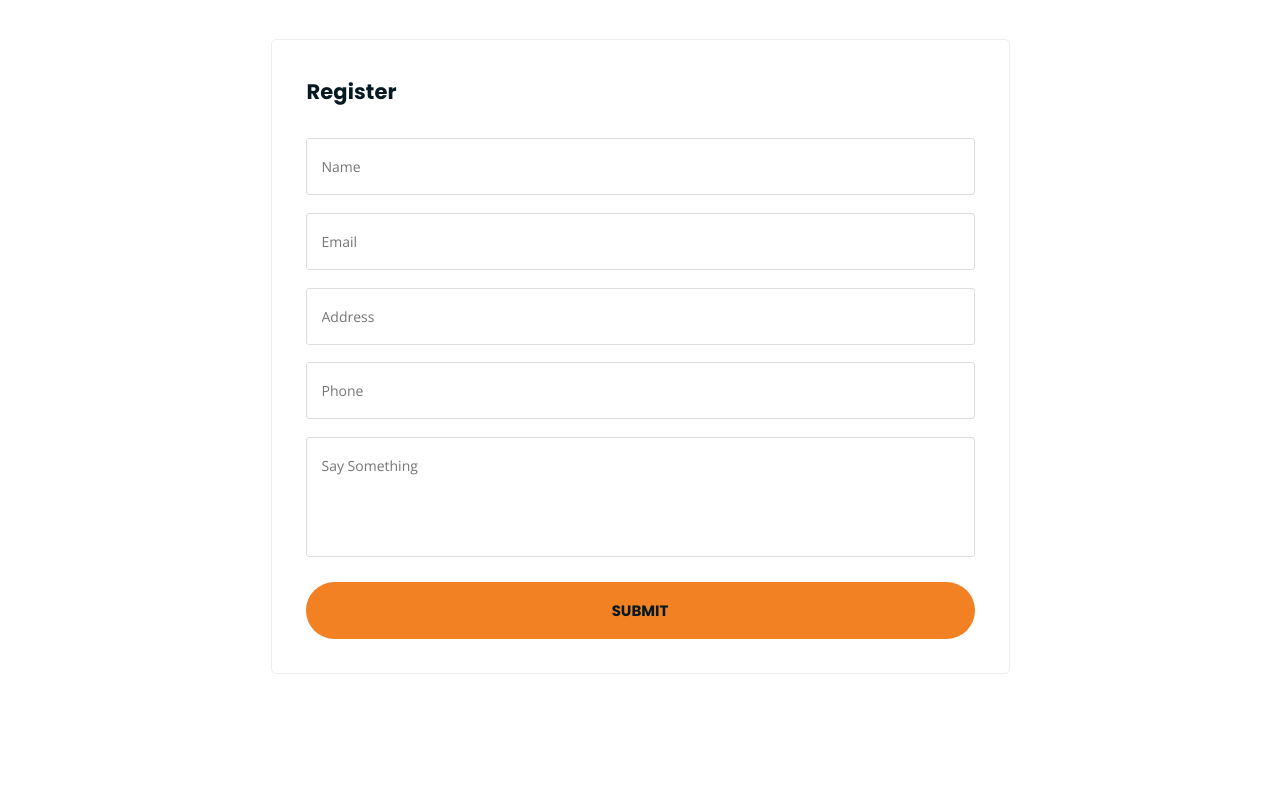
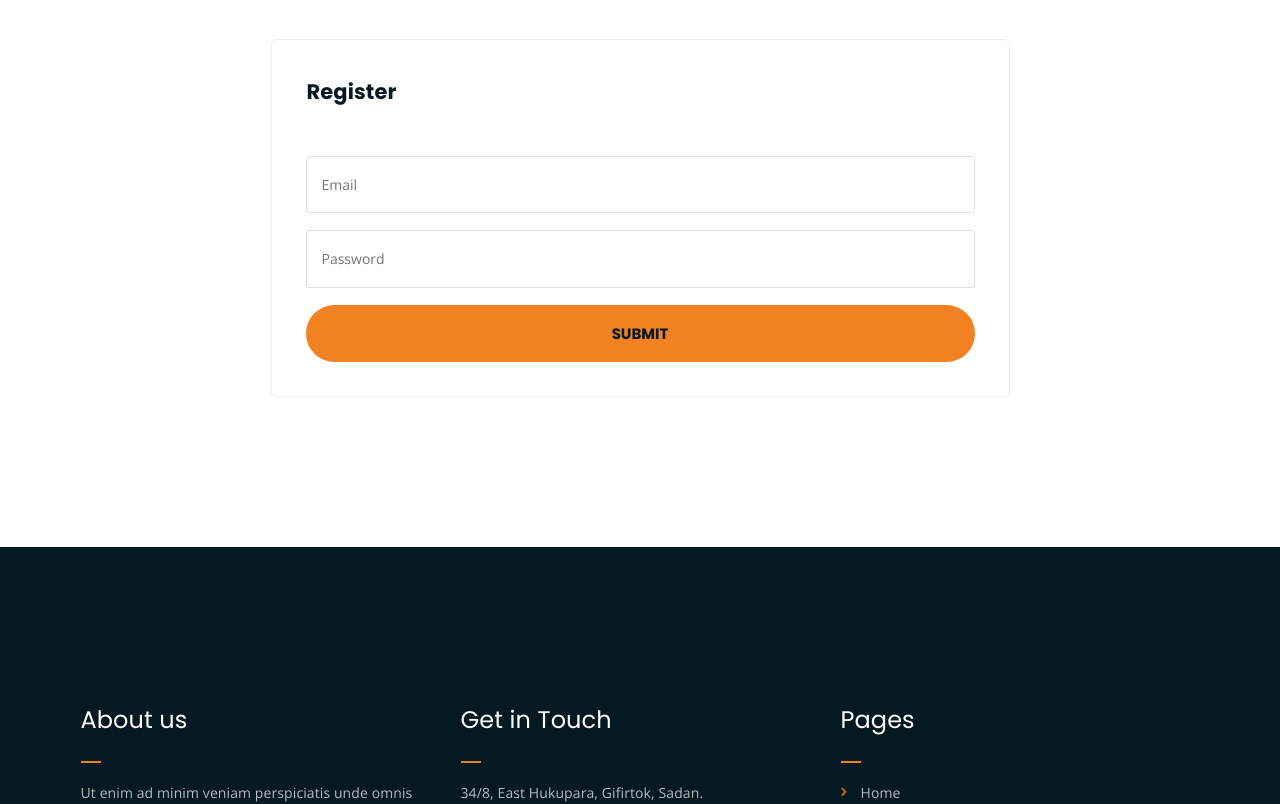
Before and after one commit to Gergi3/js-react-softuni-project-final, a React (Create React App) app in the folder client/: page /register in a window 1280 px wide. Shown: the part 560-1364 px from the top of the page. Built offline with nearby package versions, Linux system fonts and the light colour scheme.

Commit message:
added login logout register and article adding

```diff
--- a/client/src/components/article-create/ArticleCreate.js
+++ b/client/src/components/article-create/ArticleCreate.js
@@ -1,8 +1,36 @@
+import { useState } from "react";
+import { useNavigate } from "react-router-dom";
+
+import * as articleServices from '../../services/articleServices'
+
 import { Breadcrumb } from "../shared/breadcrumb/Breadcrumb";
 import { FormWrapper } from "../shared/form-wrapper/FormWrapper";
 import './ArticleCreate.scss';
 
 export const ArticleCreate = (params) => {
+    const navigate = useNavigate();
+    const [error, setError] = useState(null);
+    const [form, setForm] = useState({
+        title: '',
+        imageUrl: '',
+        summary: '',
+        description: '',
+    })
+
+    const inputChangeHandler = (e) => {
+        setForm(old => ({
+            ...old,
+            [e.target.name]: e.target.value
+        }));
+    }
+
+    const submitHandler = (e) => {
+        e.preventDefault();
+        articleServices.create(form)
+            .then(res => navigate('/articles'))
+            .catch(err => setError(err.message))
+    }
+
     return (
         <>
             <Breadcrumb
@@ -11,27 +39,46 @@ export const ArticleCreate = (params) => {
             />
 
             <FormWrapper title="Create article">
-                <form>
+                <p>{error}</p>
+                <form onSubmit={submitHandler}>
                     <p>
-                        <input type="text" placeholder="Name" />
+                        <input
+                            type="text"
+                            placeholder="Title"
+                            onChange={inputChangeHandler}
+                            value={form.title}
+                            name="title"
+                        />
                     </p>
                     <p>
-                        <input type="email" placeholder="Email" />
-                    </p>
-                    <p>
-                        <input type="number" placeholder="Address" />
-                    </p>
-                    <p>
-                        <input type="tel" placeholder="Phone" />
+                        <input
+                            type="text"
+                            placeholder="Image URL"
+                            onChange={inputChangeHandler}
+                            value={form.imageUrl}
+                            name="imageUrl"
+                        />
                     </p>
                     <p>
                         <textarea
-                            name="bill"
-                            id="bill"
+                            onChange={inputChangeHandler}
+                            value={form.summary}
+                            name="Summary"
+                            id="summary"
                             cols={30}
                             rows={10}
-                            placeholder="Say Something"
-                            defaultValue={""}
+                            placeholder="Write a short summary"
+                        />
+                    </p>
+                    <p>
+                        <textarea
+                            onChange={inputChangeHandler}
+                            value={form.description}
+                            name="description"
+                            id="description"
+                            cols={30}
+                            rows={10}
+                            placeholder="Write a description"
                         />
                     </p>
                     <p>
--- a/client/src/components/login/Login.js
+++ b/client/src/components/login/Login.js
@@ -1,8 +1,41 @@
+import { useContext, useState } from 'react';
+import { useNavigate } from 'react-router-dom';
+import { AuthContext } from '../../contexts/AuthContext';
+import * as authServices from '../../services/authServices';
+
 import { Breadcrumb } from "../shared/breadcrumb/Breadcrumb";
 import { FormWrapper } from "../shared/form-wrapper/FormWrapper";
 import './Login.scss';
 
-export const Login = (params) => {
+export const Login = () => {
+    const [error, setError] = useState(null);
+    const [formState, setFormState] = useState({
+        email: '',
+        password: ''
+    });
+    const { loginUserHandler } = useContext(AuthContext);
+    const navigate = useNavigate();
+
+    const inputChangeHandler = (e) => {
+        setFormState(old => ({
+            ...old,
+            [e.target.name]: e.target.value
+        }));
+    }
+
+    const submitHandler = (e) => {
+        e.preventDefault();
+        authServices.login(formState.email, formState.password)
+            .then(res => {
+                console.log(res);
+                loginUserHandler(res);
+                navigate('/');
+            })
+            .catch(() => {
+                setError('Invalid username or password');
+            })
+    }
+
     return (
         <>
             <Breadcrumb
@@ -11,28 +44,13 @@ export const Login = (params) => {
             />
 
             <FormWrapper title="Login">
-                <form>
+                <p>{error}</p>
+                <form onSubmit={submitHandler}>
                     <p>
-                        <input type="text" placeholder="Name" />
+                        <input onChange={inputChangeHandler} value={formState.email} name="email" type="email" placeholder="Email" />
                     </p>
                     <p>
-                        <input type="email" placeholder="Email" />
-                    </p>
-                    <p>
-                        <input type="number" placeholder="Address" />
-                    </p>
-                    <p>
-                        <input type="tel" placeholder="Phone" />
-                    </p>
-                    <p>
-                        <textarea
-                            name="bill"
-                            id="bill"
-                            cols={30}
-                            rows={10}
-                            placeholder="Say Something"
-                            defaultValue={""}
-                        />
+                        <input onChange={inputChangeHandler} value={formState.password} name="password" type="password" placeholder="Password" />
                     </p>
                     <p>
                         <input
--- a/client/src/components/logout/Logout.js
+++ b/client/src/components/logout/Logout.js
@@ -1,3 +1,17 @@
+import { useContext, useEffect } from "react";
+import { useNavigate } from "react-router-dom";
+import { AuthContext } from "../../contexts/AuthContext";
+import * as authServices from "../../services/authServices";
+
 export const Logout = () => {
-    return null;
+    const navigate = useNavigate();
+    const { user, logoutUserHandler } = useContext(AuthContext);
+
+    useEffect(() => {
+        authServices.logout(user.accessToken)
+            .then(() => {
+                logoutUserHandler();
+                navigate('/');
+            })
+    }, [logoutUserHandler, navigate, user.accessToken]);
 };
--- a/client/src/components/register/Register.js
+++ b/client/src/components/register/Register.js
@@ -1,8 +1,40 @@
+import { useContext, useState } from 'react';
+import { useNavigate } from 'react-router-dom';
+
+import * as authServices from '../../services/authServices';
+
+import { FormWrapper } from "../shared/form-wrapper/FormWrapper";
 import { Breadcrumb } from "../shared/breadcrumb/Breadcrumb";
-import { FormWrapper } from "../shared/form-wrapper/FormWrapper";
+import { AuthContext } from '../../contexts/AuthContext';
 import './Register.scss';
 
 export const Register = (params) => {
+    const [error, setError] = useState(null);
+    const [formState, setFormState] = useState({
+        email: '',
+        password: ''
+    });
+    const { loginUserHandler } = useContext(AuthContext);
+    const navigate = useNavigate();
+
+    const inputChangeHandler = (e) => {
+        setFormState(old => ({
+            ...old,
+            [e.target.name]: e.target.value
+        }));
+    }
+
+    const submitHandler = (e) => {
+        e.preventDefault();
+        authServices.register(formState.email, formState.password)
+            .then(res => {
+                loginUserHandler(res);
+                navigate('/');
+            })
+            .catch(() => {
+                setError('Email already registered.');
+            })
+    }
     return (
         <>
             <Breadcrumb
@@ -10,29 +42,15 @@ export const Register = (params) => {
                 secondaryTitle="Sign up for an account here"
             />
 
+
             <FormWrapper title="Register">
-                <form>
+                <p>{error}</p>
+                <form onSubmit={submitHandler}>
                     <p>
-                        <input type="text" placeholder="Name" />
+                        <input onChange={inputChangeHandler} value={formState.email} name="email" type="email" placeholder="Email" />
                     </p>
                     <p>
-                        <input type="email" placeholder="Email" />
-                    </p>
-                    <p>
-                        <input type="number" placeholder="Address" />
-                    </p>
-                    <p>
-                        <input type="tel" placeholder="Phone" />
-                    </p>
-                    <p>
-                        <textarea
-                            name="bill"
-                            id="bill"
-                            cols={30}
-                            rows={10}
-                            placeholder="Say Something"
-                            defaultValue={""}
-                        />
+                        <input onChange={inputChangeHandler} value={formState.password} name="password" type="password" placeholder="Password" />
                     </p>
                     <p>
                         <input
--- a/client/src/contexts/AuthContext.js
+++ b/client/src/contexts/AuthContext.js
@@ -1,4 +1,5 @@
-import { createContext } from "react";
+import { createContext, } from "react";
+
 import { useLocalStorage } from "../hooks/useLocalStorage";
 
 export const AuthContext = createContext();
@@ -11,7 +12,10 @@ export const AuthProvider = ({
     const logoutUserHandler = () => {
         setUser({});
     };
+
     const loginUserHandler = (userData) => {
+
+        console.log(userData);
         setUser(userData);
     };
 
--- a/client/src/services/articleServices.js
+++ b/client/src/services/articleServices.js
@@ -5,3 +5,7 @@ export const getAll = (params) => {
     const endpoint = `/data/articles?page=${page || ''}&limit=${limit || ''}&sort=${sort || 'createdAt'}&order=${order || 'desc'}&search=${search || ''}&criteria=${criteria || ''}&except=${except || ''}`;
     return api.get(endpoint);
 }
+
+export const create = (data) => {
+    return api.post('/data/articles', data)
+}
--- a/client/src/services/authServices.js
+++ b/client/src/services/authServices.js
@@ -1,7 +1,7 @@
 import * as api from '../api/requester';
 
 export const logout = (token) => {
-    return api.get('http://localhost:3030/users/logout', {
+    return fetch('http://localhost:3030/users/logout', {
         method: 'GET',
         headers: {
             'X-Authorization': token
@@ -9,10 +9,10 @@ export const logout = (token) => {
     });
 }
 
-export const register = (email, pass) => {
-    return api.post('/users/register', {email, pass})
+export const register = (email, password) => {
+    return api.post('/users/register', { email, password })
 }
 
-export const login = (email, pass) => {
-    return api.post('/users/login', { email, pass })
+export const login = (email, password) => {
+    return api.post('/users/login', { email, password })
 }
```
Also changed, not shown: client/src/api/requester.js (+12 -7 lines), client/src/components/shared/header/Header.js (+17 -4 lines).
